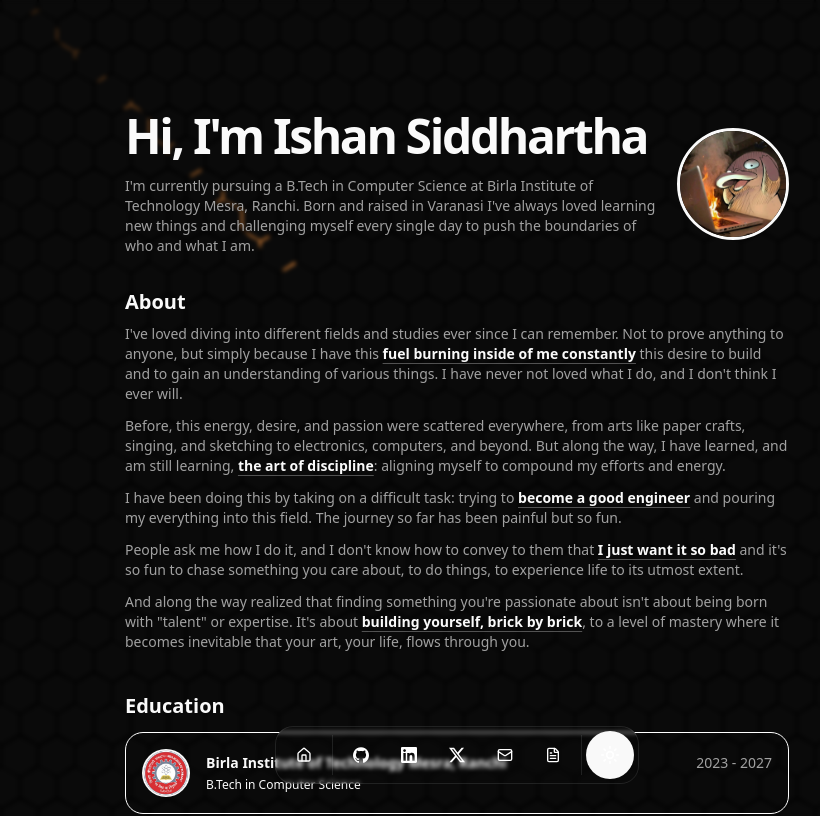
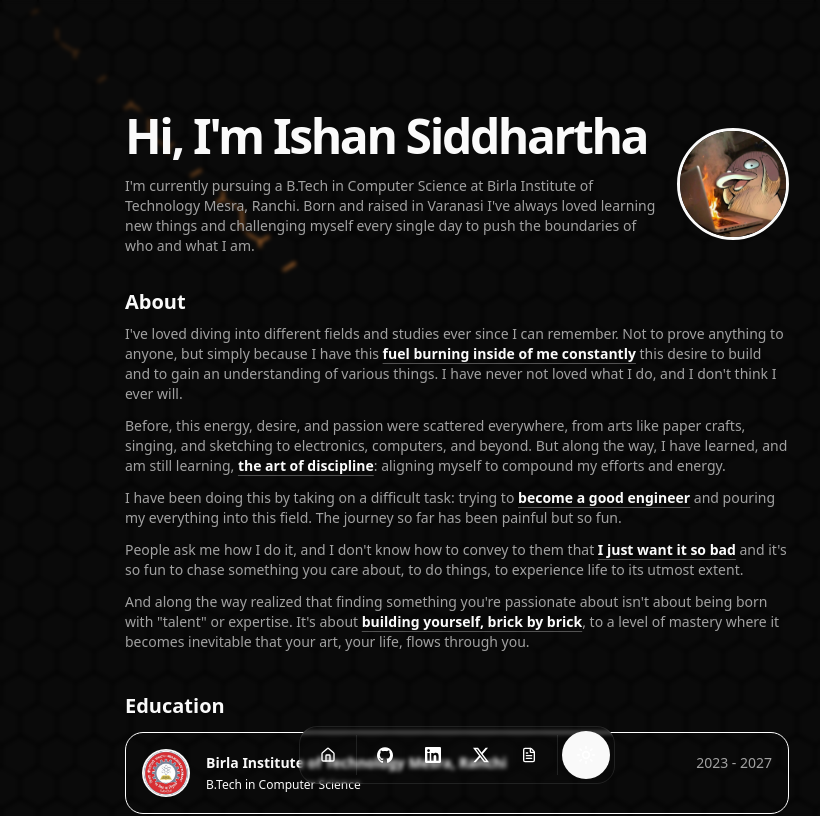
Before and after one commit to Trainer-Blue/new-portfolio, a React (Vite) app: page / in a window 1280 px wide. Shown: the top 816 px of the page, without its empty margins (183-1003 px from the left). Built offline with nearby package versions, Linux system fonts and the light colour scheme; a web font is replaced by a local one.

Commit message:
fix: remove email from dock

```diff
--- a/src/components/custom-dock.jsx
+++ b/src/components/custom-dock.jsx
@@ -80,11 +80,11 @@
         url: "https://x.com/blue_sophist",
         icon: Icons.x,
       },
-      Email: {
-        name: "Send Email",
-        url: "mailto:ishansiddhartha@gmail.com",
-        icon: Icons.email,
-      },
+      // Email: {
+      //   name: "Send Email",
+      //   url: "mailto:ishansiddhartha@gmail.com",
+      //   icon: Icons.email,
+      // },
       Resume: {
         name: "Resume",
         url: "https://drive.google.com/file/d/1S4JSxiJ2k5b-qNZPecJstGefQfsbow1h/view",
```
